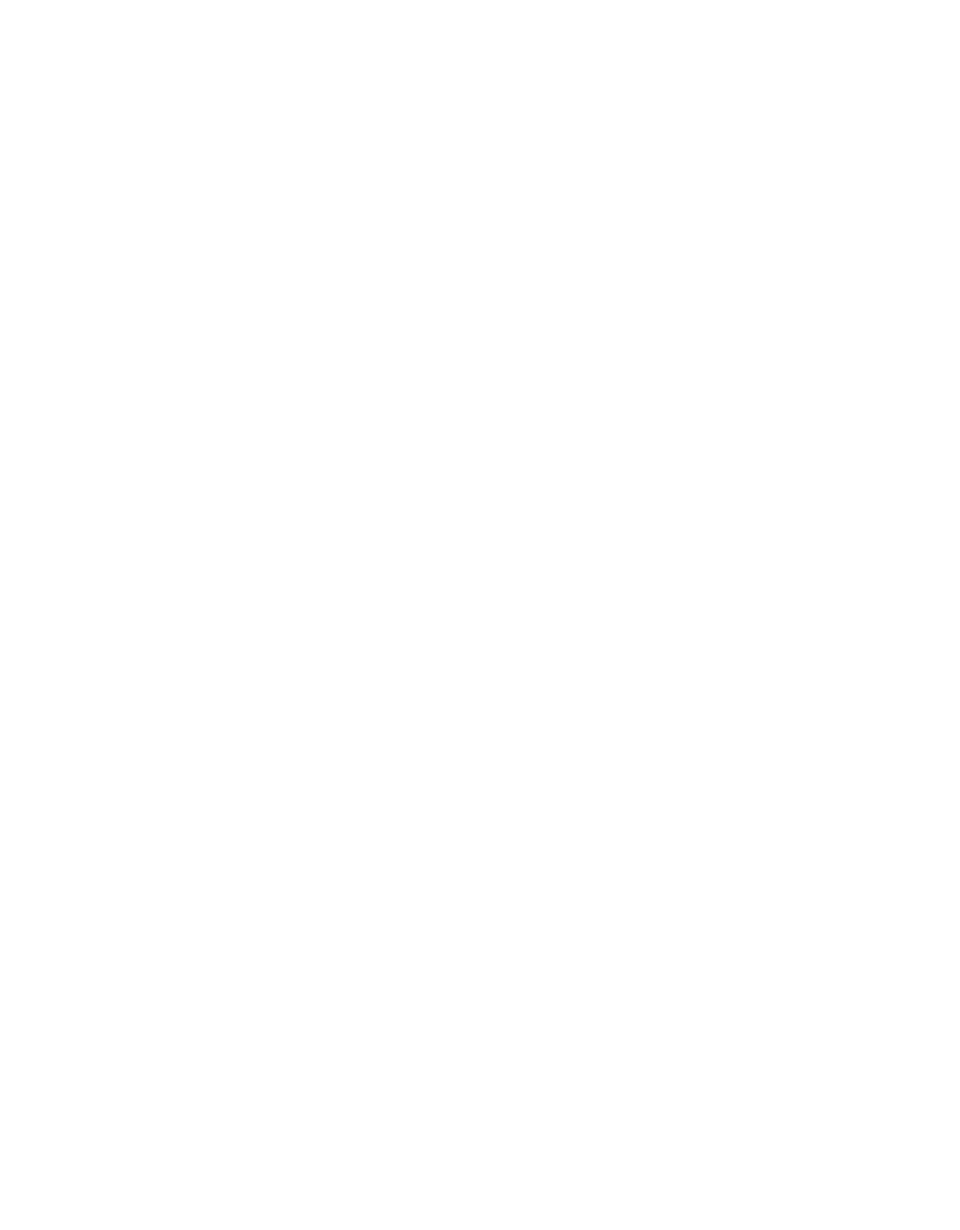
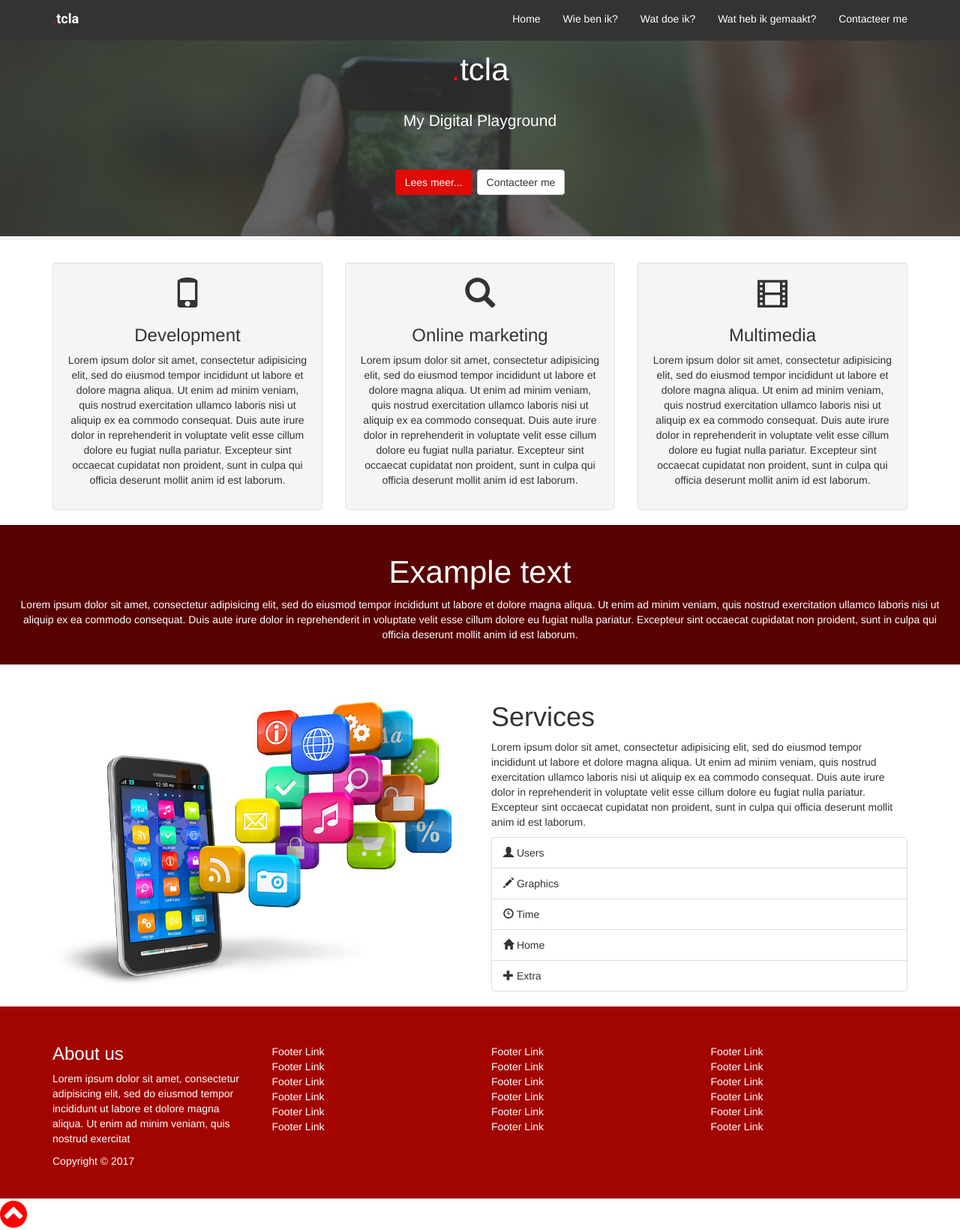
Before and after one commit to tclaes/tcla, a PHP site: page /index.htm in a window 1280 px wide. Before the commit the page is empty. Shown: the whole page at 75% size. Before the commit the page ends 800 px from the top, so only its background shows below. Run offline with PHP 8.4, Linux system fonts and the light colour scheme; some libraries are stand-ins or nearby versions.

Commit message:
front-page
bootstrap base theme begin

```diff
--- a/css/style.css
+++ b/css/style.css
@@ -1,6 +1,6 @@
 .btn-primary{
-	background:#313461;
-	border-color:#313461;
+	background:#DF0B05;
+	border-color:#DF0B05;
 }
 
 .jumbotron{
@@ -15,22 +15,24 @@
 }
 
 .jumbotron-main h1{
-	margin-top:60px;
+	margin-top:70px;
 	margin-bottom:30px;
+	font-size: 3em;
 }
 
 .jumbotron p.lead{
-	font-size:25px;
-	margin-bottom:60px;
+	font-size:1.5em;
+	margin-bottom:50px;
 }
 
 .jumbotron-sub{
-
+	padding: 0 60px 40px 60px;
 }
 
 .navbar{
 	margin:0;
 	color:#fff;
+	background-color: #333333;
 }
 
 .navbar a{
@@ -40,6 +42,49 @@
 
 .navbar a:hover{
 	background:none !important;
-	border-bottom:#fff 3px solid;
+	border-bottom:#DF0B05 3px solid;
 	margin-bottom:0;
 }
+
+.navbar-brand {
+	font-family: 'Roboto', 'sans-serif';
+	font-weight: bold;
+}
+
+.box {
+	text-align: center;
+}
+
+.box .glyphicon {
+	font-size: 40px;
+}
+
+.section-a {
+	background: #570200;
+	color: #fff;
+	text-align: center;
+	padding: 20px;
+	margin-bottom: 30px;
+}
+
+.section-a h1 {
+	font-size: 3em;
+}
+
+.img-full{
+	width: 100%;
+}
+
+.main-footer {
+	background: #A20400;
+	padding: 30px;
+	color: #fff;
+}
+
+.main-footer li a{
+	color: white;
+}
+
+.main-footer ul {
+	margin-top: 20px;
+}
--- a/index.htm
+++ b/index.htm
@@ -0,0 +1,199 @@
+<!DOCTYPE html>
+<html>
+	<head>
+		<meta charset="UTF-8">
+		<title>.tcla</title>
+
+		<meta name="viewport" content="width=device-width, initial-scale=1.0">
+
+		<!-- Normalize -->
+		<link rel="stylesheet" src="//normalize-css.googlecode.com/svn/trunk/normalize.css" />
+
+		<!-- Latest compiled and minified CSS -->
+		<link rel="stylesheet" href="https://maxcdn.bootstrapcdn.com/bootstrap/3.3.7/css/bootstrap.min.css" integrity="sha384-BVYiiSIFeK1dGmJRAkycuHAHRg32OmUcww7on3RYdg4Va+PmSTsz/K68vbdEjh4u" crossorigin="anonymous">
+
+		<!-- CSS Files -->
+		<link rel="stylesheet" href="css/style.css" />
+
+		<!-- Fonts -->
+		<link href='http://fonts.googleapis.com/css?family=Roboto:400,700,300,500,900' rel='stylesheet' type='text/css'>
+
+		<!-- Icon fonts -->
+		<link rel="stylesheet" href="https://maxcdn.bootstrapcdn.com/font-awesome/4.4.0/css/font-awesome.min.css">
+
+		<!-- JQuery -->
+		<script src="https://ajax.googleapis.com/ajax/libs/jquery/2.1.3/jquery.min.js"></script>
+
+		<!-- Scripts -->
+		<script src="js/base.js"></script>
+
+
+	</head>
+
+	<body>
+	<div class="jumbotron jumbotron-main">
+				<nav class="navbar navbar-fixed-top">
+      <div class="container">
+        <div class="navbar-header">
+          <button type="button" class="navbar-toggle collapsed" data-toggle="collapse" data-target="#navbar" aria-expanded="false" aria-controls="navbar">
+            <span class="sr-only">Toggle navigation</span>
+            <span class="icon-bar"></span>
+            <span class="icon-bar"></span>
+            <span class="icon-bar"></span>
+          </button>
+          <a class="navbar-brand" href="#"><span style="color: #DF0B05">.</span>tcla</a>
+        </div>
+        <div id="navbar" class="collapse navbar-collapse">
+          <ul class="nav navbar-nav navbar-right">
+            <li class="active"><a href="index.html">Home</a></li>
+            <li><a href="about.html">Wie ben ik?</a></li>
+            <li><a href="services.html">Wat doe ik?</a></li>
+            <li><a href="services.html">Wat heb ik gemaakt?</a></li>
+            <li><a href="contact.html">Contacteer me</a></li>
+          </ul>
+        </div><!--/.nav-collapse -->
+      </div>
+    </nav>
+
+		<div class="container">
+		<h1><span style="color: #DF0B05">.</span>tcla</h1>
+		<p class="lead">My Digital Playground</p>
+		<p><a class="btn btn-primary" href="about.html">Lees meer...</a> <a class="btn btn-default" href="contact.html">Contacteer me</a></p>
+		</div>
+	</div>
+
+	<div class="container">
+    <div class="row">
+
+      <div class="col-md-4 box">
+        <div class="well">
+          <span class="glyphicon glyphicon-phone"></span>
+          <h3>Development</h3>
+          <p>Lorem ipsum dolor sit amet, consectetur adipisicing elit, sed do eiusmod
+          tempor incididunt ut labore et dolore magna aliqua. Ut enim ad minim veniam,
+          quis nostrud exercitation ullamco laboris nisi ut aliquip ex ea commodo
+          consequat. Duis aute irure dolor in reprehenderit in voluptate velit esse
+          cillum dolore eu fugiat nulla pariatur. Excepteur sint occaecat cupidatat non
+          proident, sunt in culpa qui officia deserunt mollit anim id est laborum.</p>
+        </div>
+      </div>
+
+      <div class="col-md-4 box">
+        <div class="well">
+          <span class="glyphicon glyphicon-search"></span>
+          <h3>Online marketing</h3>
+          <p>Lorem ipsum dolor sit amet, consectetur adipisicing elit, sed do eiusmod
+          tempor incididunt ut labore et dolore magna aliqua. Ut enim ad minim veniam,
+          quis nostrud exercitation ullamco laboris nisi ut aliquip ex ea commodo
+          consequat. Duis aute irure dolor in reprehenderit in voluptate velit esse
+          cillum dolore eu fugiat nulla pariatur. Excepteur sint occaecat cupidatat non
+          proident, sunt in culpa qui officia deserunt mollit anim id est laborum.</p>
+        </div>
+      </div>
+
+      <div class="col-md-4 box">
+        <div class="well">
+          <span class="glyphicon glyphicon-film"></span>
+          <h3>Multimedia</h3>
+          <p>Lorem ipsum dolor sit amet, consectetur adipisicing elit, sed do eiusmod
+          tempor incididunt ut labore et dolore magna aliqua. Ut enim ad minim veniam,
+          quis nostrud exercitation ullamco laboris nisi ut aliquip ex ea commodo
+          consequat. Duis aute irure dolor in reprehenderit in voluptate velit esse
+          cillum dolore eu fugiat nulla pariatur. Excepteur sint occaecat cupidatat non
+          proident, sunt in culpa qui officia deserunt mollit anim id est laborum.</p>
+        </div>
+      </div>
+
+    </div>
+  </div>
+
+  <div class="section-a">
+    <div class="row">
+      <div class="col-md-12">
+        <h1>Example text</h1>
+        <p>Lorem ipsum dolor sit amet, consectetur adipisicing elit, sed do eiusmod
+        tempor incididunt ut labore et dolore magna aliqua. Ut enim ad minim veniam,
+        quis nostrud exercitation ullamco laboris nisi ut aliquip ex ea commodo
+        consequat. Duis aute irure dolor in reprehenderit in voluptate velit esse
+        cillum dolore eu fugiat nulla pariatur. Excepteur sint occaecat cupidatat non
+        proident, sunt in culpa qui officia deserunt mollit anim id est laborum.</p>
+      </div>
+    </div>
+  </div>
+
+  <div class="container">
+    <div class="row">
+      <div class="col-md-6">
+        <img class="img-full" src="img/mobile.jpg">        </div>
+      <div class="col-md-6">
+        <h1>Services</h1>
+        <p>Lorem ipsum dolor sit amet, consectetur adipisicing elit, sed do eiusmod
+        tempor incididunt ut labore et dolore magna aliqua. Ut enim ad minim veniam,
+        quis nostrud exercitation ullamco laboris nisi ut aliquip ex ea commodo
+        consequat. Duis aute irure dolor in reprehenderit in voluptate velit esse
+        cillum dolore eu fugiat nulla pariatur. Excepteur sint occaecat cupidatat non
+        proident, sunt in culpa qui officia deserunt mollit anim id est laborum.</p>
+        <ul class="list-group">
+          <li class="list-group-item"><span class="glyphicon glyphicon-user"></span> Users</li>
+          <li class="list-group-item"><span class="glyphicon glyphicon-pencil"></span> Graphics</li>
+          <li class="list-group-item"><span class="glyphicon glyphicon-time"></span> Time</li>
+          <li class="list-group-item"><span class="glyphicon glyphicon-home"></span> Home</li>
+          <li class="list-group-item"><span class="glyphicon glyphicon-plus"></span> Extra</li>
+        </ul>
+      </div>
+    </div>
+  </div>
+
+  <footer class="main-footer">
+    <div class="container">
+      <div class="row">
+        <div class="col-md-3">
+          <h3>About us</h3>
+          <p>Lorem ipsum dolor sit amet, consectetur adipisicing elit, sed do eiusmod
+        tempor incididunt ut labore et dolore magna aliqua. Ut enim ad minim veniam,
+        quis nostrud exercitat</p>
+          <p>Copyright &copy; 2017</p>
+        </div>
+        <div class="col-md-3">
+          <ul class="list-unstyled">
+            <li><a href="#">Footer Link</a></li>
+            <li><a href="#">Footer Link</a></li>
+            <li><a href="#">Footer Link</a></li>
+            <li><a href="#">Footer Link</a></li>
+            <li><a href="#">Footer Link</a></li>
+            <li><a href="#">Footer Link</a></li>
+          </ul>
+        </div>
+        <div class="col-md-3">
+          <ul class="list-unstyled">
+            <li><a href="#">Footer Link</a></li>
+            <li><a href="#">Footer Link</a></li>
+            <li><a href="#">Footer Link</a></li>
+            <li><a href="#">Footer Link</a></li>
+            <li><a href="#">Footer Link</a></li>
+            <li><a href="#">Footer Link</a></li>
+          </ul>
+        </div>
+        <div class="col-md-3">
+          <ul class="list-unstyled">
+            <li><a href="#">Footer Link</a></li>
+            <li><a href="#">Footer Link</a></li>
+            <li><a href="#">Footer Link</a></li>
+            <li><a href="#">Footer Link</a></li>
+            <li><a href="#">Footer Link</a></li>
+            <li><a href="#">Footer Link</a></li>
+          </ul>
+        </div>
+      </div>
+    </div>
+  </footer>
+
+
+
+		<div id="top" class="scrollToTop"><i class="fa fa-chevron-circle-up fa-3x" style="color:red;"></i></div>
+	</body>
+
+	<!-- Latest compiled and minified JavaScript -->
+	<script src="https://maxcdn.bootstrapcdn.com/bootstrap/3.3.7/js/bootstrap.min.js" integrity="sha384-Tc5IQib027qvyjSMfHjOMaLkfuWVxZxUPnCJA7l2mCWNIpG9mGCD8wGNIcPD7Txa" crossorigin="anonymous"></script>
+
+</html>
```
Also changed, not shown: sftp-config.json (added, +45 -0 lines), 2 other files.
